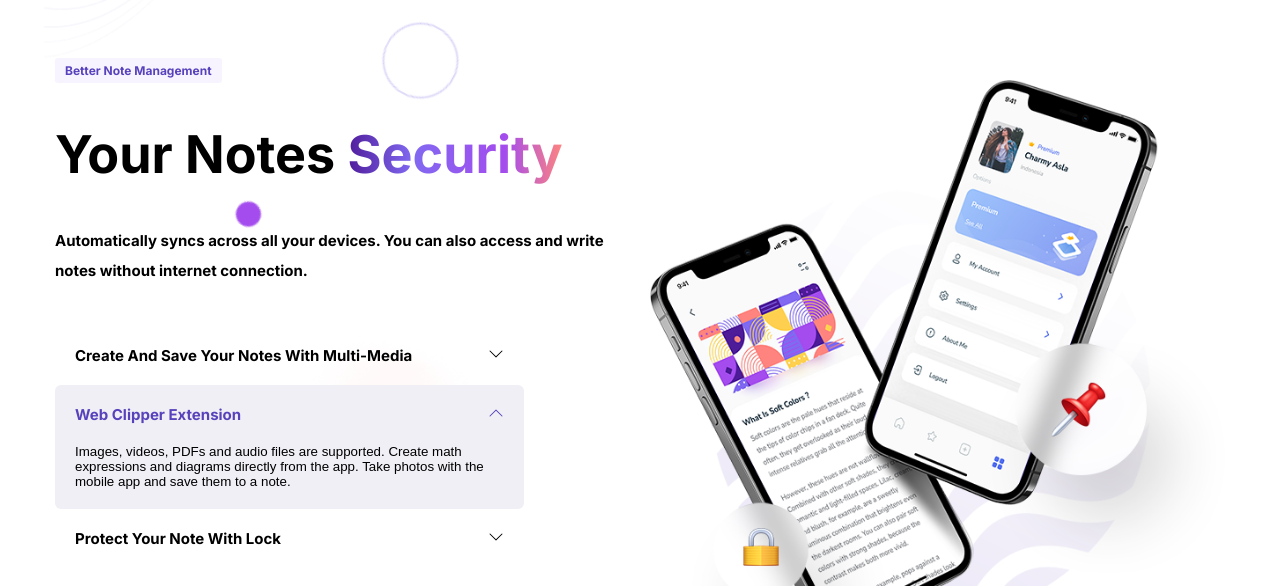
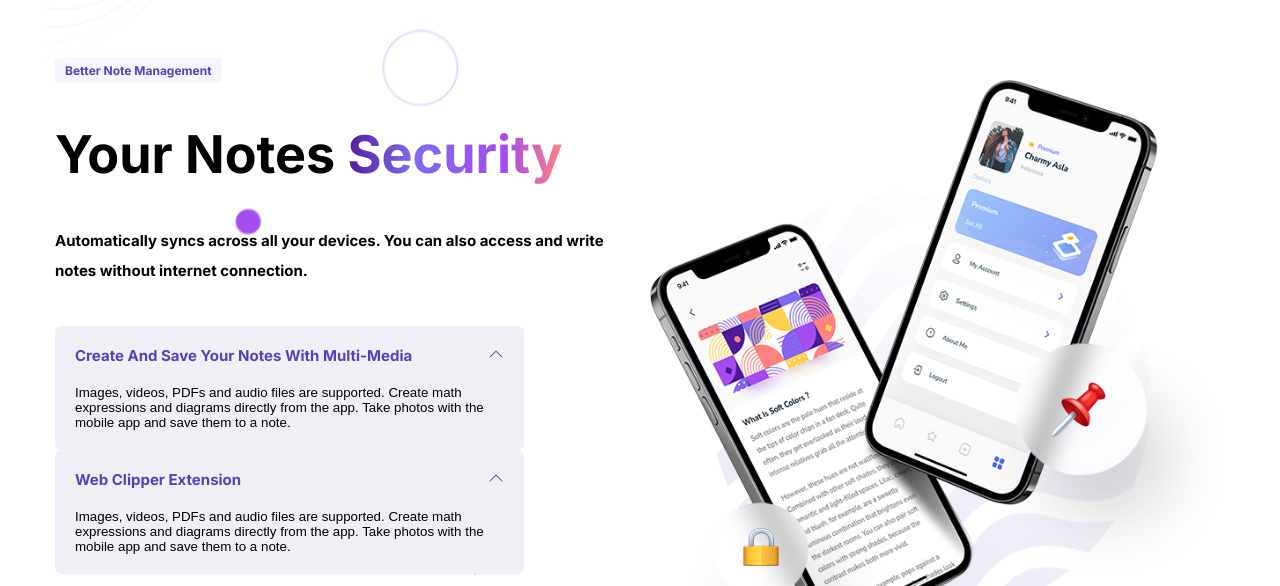
Before and after one commit to Amber2703/itech, a website built with Vite: page index.html in a window 1280 px wide. Both pictures are taken after a click on the button "Create And Save Your Notes With Multi-Media". Shown: the part 2293-2879 px from the top of the page. Built offline with nearby package versions, Linux system fonts and the light colour scheme.

Commit message:
add js file

```diff
--- a/index.html
+++ b/index.html
@@ -32,6 +32,7 @@
     <meta name="msapplication-TileColor" content="#da532c" />
     <meta name="theme-color" content="#ffffff" />
     <title>Itech</title>
+    <script defer src="./index.js"></script>
   </head>
   <body>
     <div class="top-banner">
--- /dev/null
+++ b/index.js
@@ -0,0 +1,9 @@
+document.addEventListener("DOMContentLoaded", function() {
+    const buttons = document.querySelectorAll(".button-dropdown");
+    buttons.forEach((button) => {
+        button.addEventListener("click", function() {
+          console.log(button);
+        this.classList.toggle("button-dropdown_active");
+      });
+    });
+  });
```
Also changed, not shown: assets/images/ukrainian.png (added).
